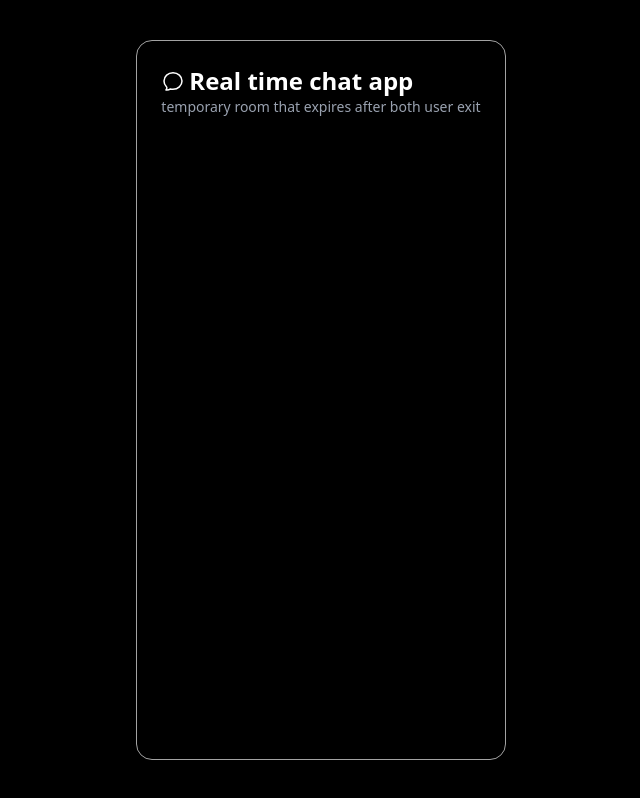
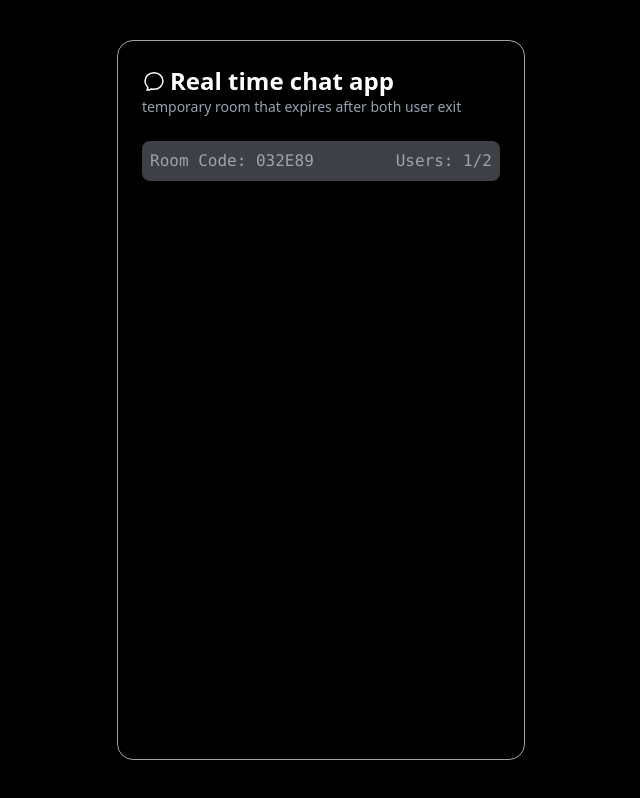
Before and after one commit to 24Atharv/Chat-app-ws, a React (Vite) app in the folder chat-app-fe/: page / in a window 1280 px wide. Shown: the whole page, without its empty margins (319-959 px from the left). Built offline with nearby package versions, Linux system fonts and the light colour scheme.

Commit message:
Roomecode Added

```diff
--- a/chat-app-fe/src/App.tsx
+++ b/chat-app-fe/src/App.tsx
@@ -1,10 +1,12 @@
 import './App.css'
 import { NavBar } from './components/navbar'
+import { RoomCode } from './components/RoomCode'
 
 function App() {
   return <div className='bg-black min-h-screen flex py-10 justify-center text-white'>
-    <div className='border border-[#a3a3a3] p-6 h-auto w-auto rounded-2xl'>
+    <div className='border border-[#a3a3a3] p-6 h-auto w-102 rounded-2xl'>
     <NavBar />
+    <RoomCode />
     </div>
   </div>
 }
--- /dev/null
+++ b/chat-app-fe/src/components/RoomCode.tsx
@@ -0,0 +1,7 @@
+export const RoomCode = () => {
+    return <div className="flex p-2 rounded-lg mt-6
+     bg-[#3f3f46] text-[#9ca3af] justify-between font-mono">
+        <span>Room Code: 032E89</span>
+        <span>Users: 1/2</span>
+    </div>
+}
```
